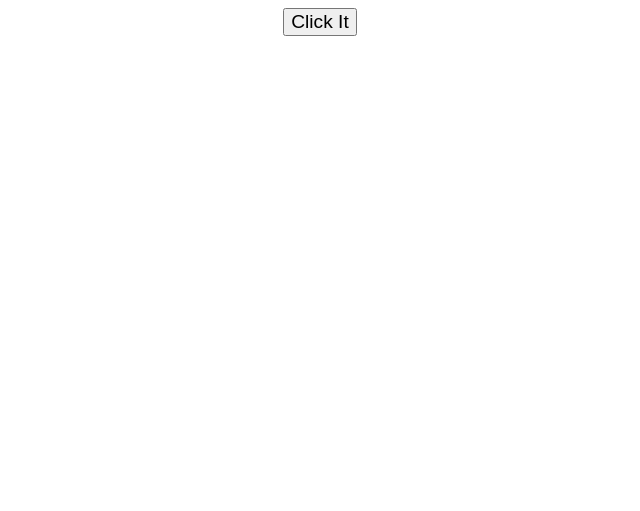
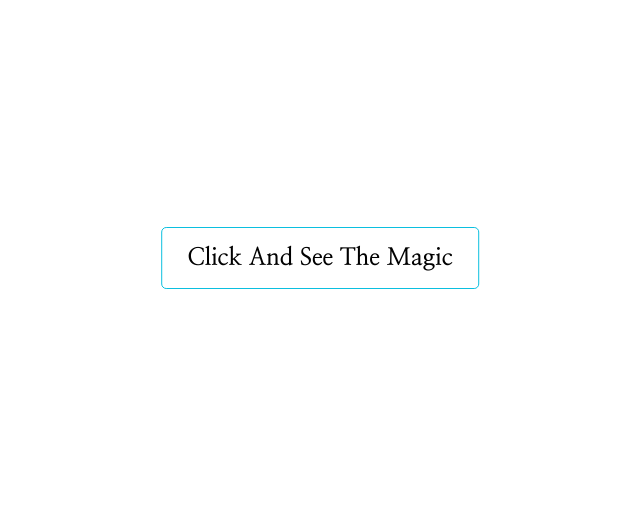
Before and after one commit to DropyTech/bgcolor, a plain HTML site: page index.html in a window 1280 px wide. Shown: the whole page, without its empty margins (320-960 px from the left). Drawn offline with Linux system fonts and the light colour scheme; a web font is replaced by a local one.

Commit message:
Update index.html

```diff
--- a/index.html
+++ b/index.html
@@ -3,12 +3,50 @@
   <head>
     <meta charset="UTF-8" />
     <meta name="viewport" content="width=device-width, initial-scale=1.0" />
-    <title>Important</title>
+    <title>Change bg-Color</title>
+    <link
+      href="https://fonts.googleapis.com/css2?family=Engagement&family=Nanum+Myeongjo:wght@700&display=swap"
+      rel="stylesheet"
+    />
+    <style>
+      .container {
+        height: 500px;
+        position: relative;
+      }
+
+      .center {
+        margin: 0;
+        position: absolute;
+        top: 50%;
+        left: 50%;
+        -ms-transform: translate(-50%, -50%);
+        transform: translate(-50%, -50%);
+      }
+      button {
+        padding: 15px 25px;
+        font-size: 24px;
+        font-family: "Nanum Myeongjo", serif;
+        text-align: center;
+        cursor: pointer;
+        outline: none;
+        color: #000;
+        background-color: #ffffff;
+        border: 1px solid #0bbfdf;
+        border-radius: 5px;
+      }
+      button:hover {
+        background-color: #c4c4c4;
+        transition-duration: 0.5s;
+      }
+    </style>
   </head>
   <body>
-    <center>
-      <button style="font-size: larger;">Click It</button>
-    </center>
+    <div class="container">
+      <div class="center">
+        <button>Click And See The Magic</button>
+      </div>
+    </div>
+
     <script src="./app.js"></script>
   </body>
 </html>
```
